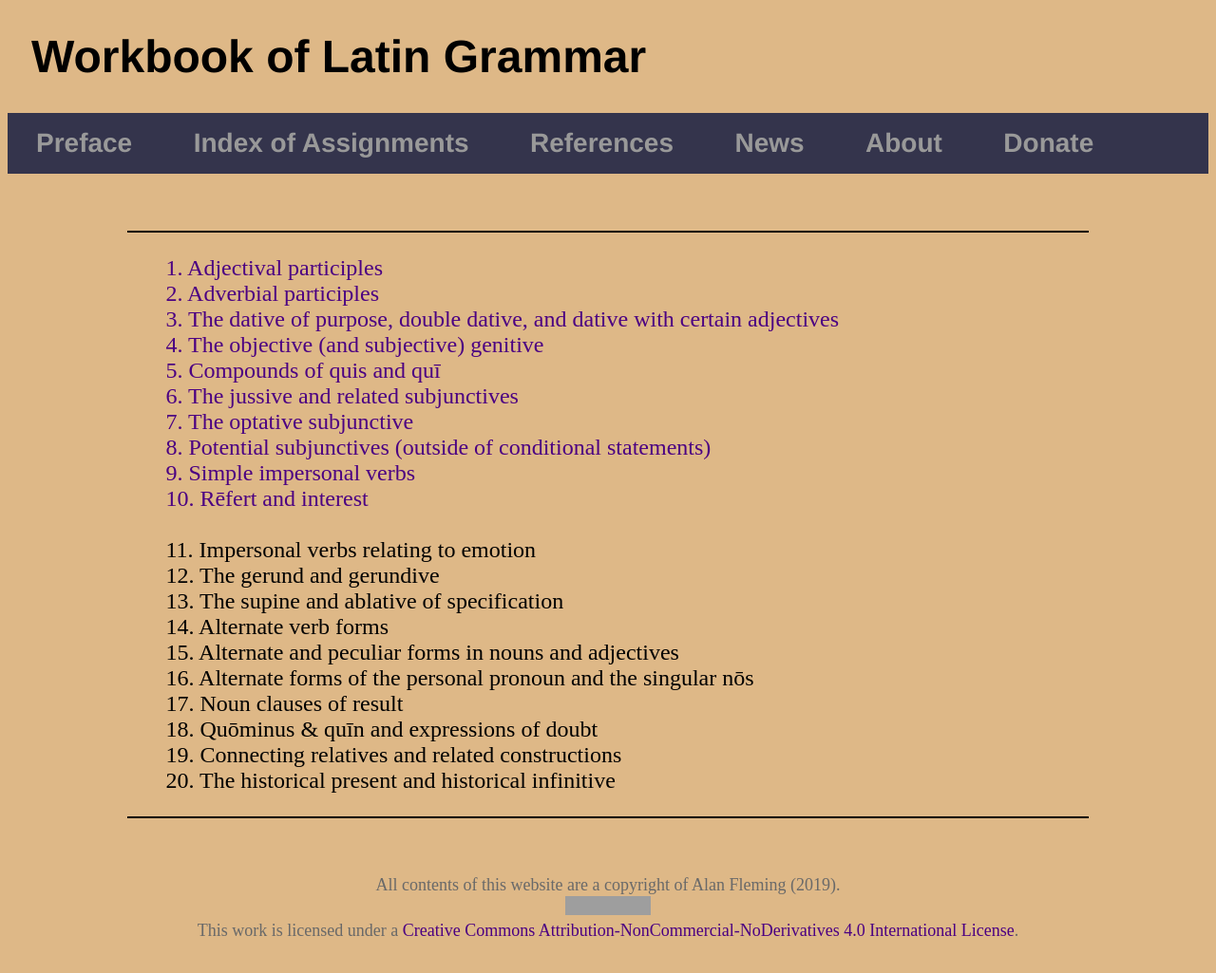
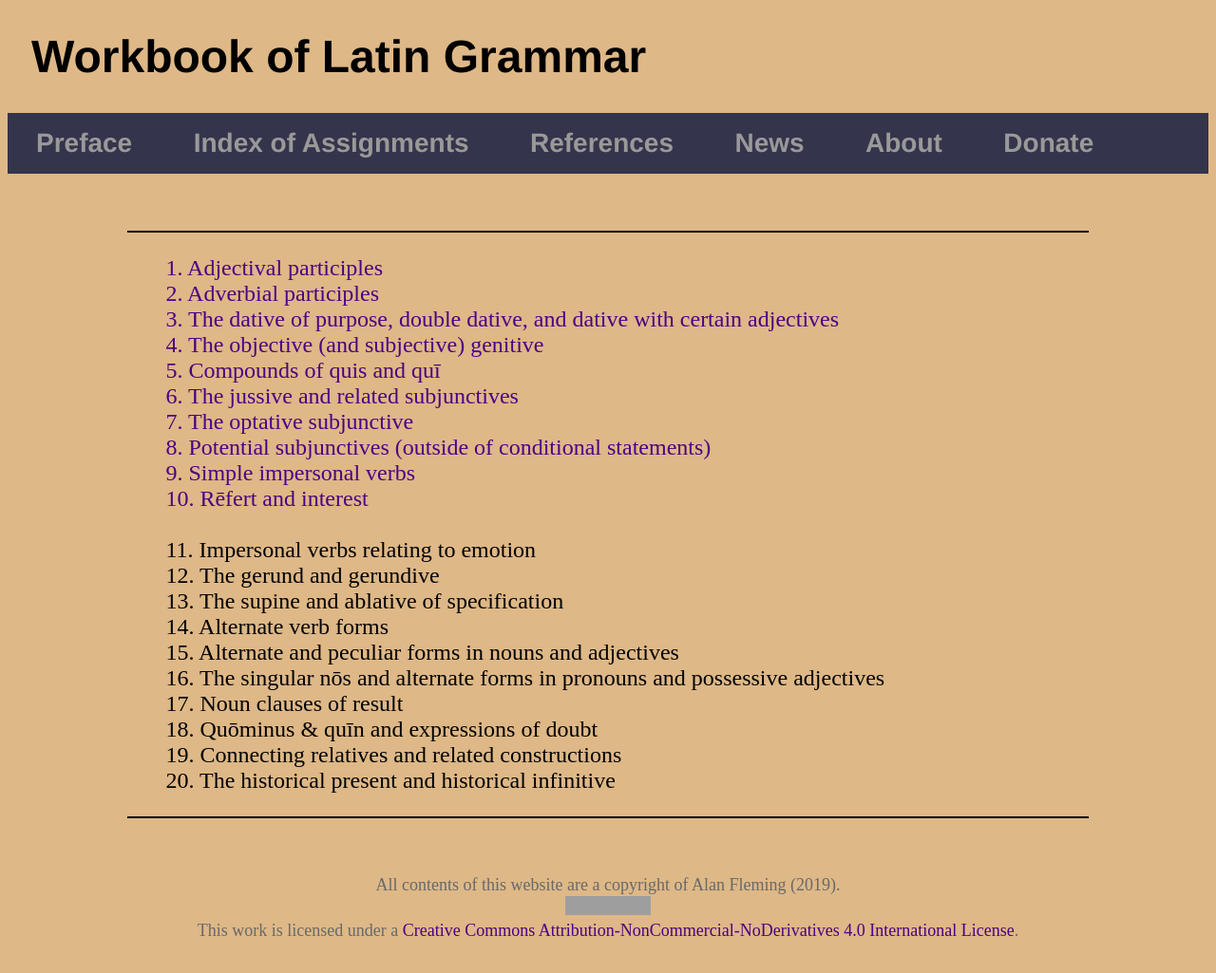
Before and after one commit to AlanCFleming82/AlanCFleming82.github.io, a Jekyll site: the page built from Assignments.html, in a window 1280 px wide and 1031 px high. Shown: the top 1025 px of the window at 95% size. Built offline with Jekyll 4.4.1, drawn with Linux system fonts in a browser that asks for light colours; grey boxes are pictures that could not be loaded.

Commit message:
Update Assignments.html

```diff
--- a/Assignments.html
+++ b/Assignments.html
@@ -21,7 +21,7 @@ title: Index of Assignments
 <li>13. The supine and ablative of specification</li>
 <li>14. Alternate verb forms</li>
 <li>15. Alternate and peculiar forms in nouns and adjectives</li>
-<li>16. Alternate forms of the personal pronoun and the singular nōs</li>
+<li>16. The singular nōs and alternate forms in pronouns and possessive adjectives</li>
 <li>17. Noun clauses of result</li>
 <li>18. Quōminus & quīn and expressions of doubt</li>
 <li>19. Connecting relatives and related constructions</li>
```
